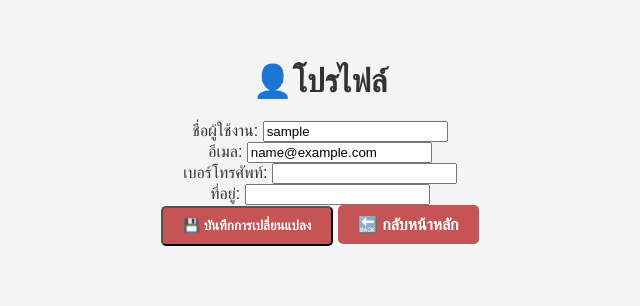
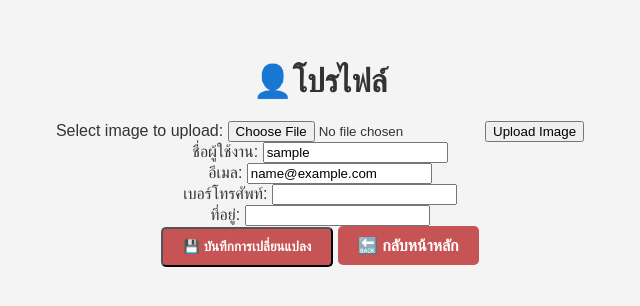
Before and after one commit to Poomza999/webapp, a PHP site: page /user_profile.php in a window 1280 px wide. Shown: the part 146-452 px from the top of the page, without its empty margins (320-960 px from the left). Run offline with PHP 8.4, Linux system fonts and the light colour scheme; the visitor is signed in with stand-in values (Sample User, id 1); data that the repository does not hold is empty.

Commit message:
add upload

```diff
--- a/user_profile.php
+++ b/user_profile.php
@@ -68,6 +68,11 @@ if ($_SERVER["REQUEST_METHOD"] == "POST" && isset($_POST["update_users"])) {
                 <div class="profile-header">
                     <h1>👤โปรไฟล์</h1>
                 </div>
+                <form action="upload.php" method="post" enctype="multipart/form-data">
+                    <label for="fileToUpload">Select image to upload:</label>
+                    <input type="file" name="fileToUpload" id="fileToUpload">
+                    <input type="submit" value="Upload Image" name="submit">
+                </form>
 
             <form method="POST">
                 <input type="hidden" name="id" value="<?= $row['id']; ?>">
```
